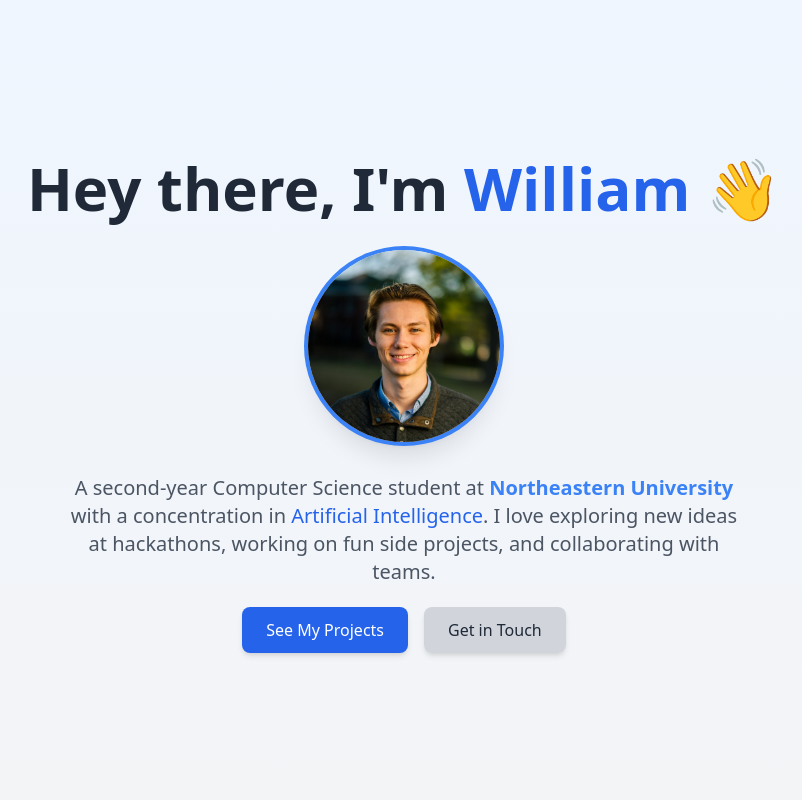
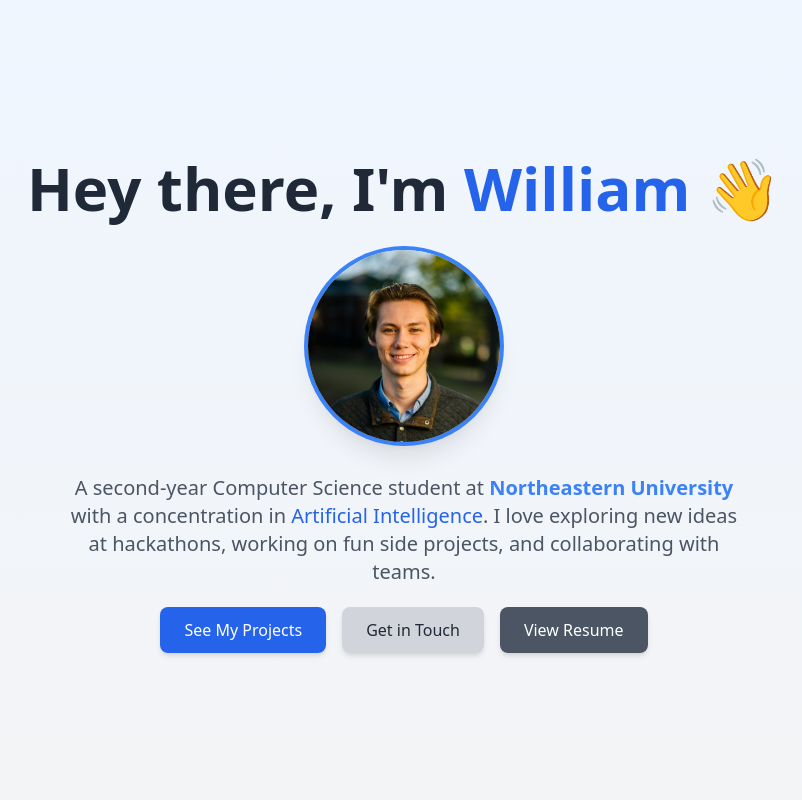
Before and after one commit to william-riser/personal-portfolio, a React (Vite) app: page / in a window 1280 px wide. Shown: the top 800 px of the page, without its empty margins (236-1038 px from the left). Built offline with nearby package versions, Linux system fonts and the light colour scheme.

Commit message:
Added resume

```diff
--- a/src/components/Landing.tsx
+++ b/src/components/Landing.tsx
@@ -46,6 +46,14 @@ const Landing: React.FC = () => {
           >
             Get in Touch
           </a>
+          <a
+            href="/public/docs/William_Riser_Resume.pdf"
+            target="_blank"
+            rel="noopener noreferrer"
+            className="px-6 py-3 bg-gray-600 text-white rounded-lg shadow-md hover:bg-gray-800 transition-colors duration-200"
+          >
+            View Resume
+          </a>
         </div>
       </div>
     </section>
```
Also changed, not shown: 1 other file (tests, documents, lock files or other folders).
